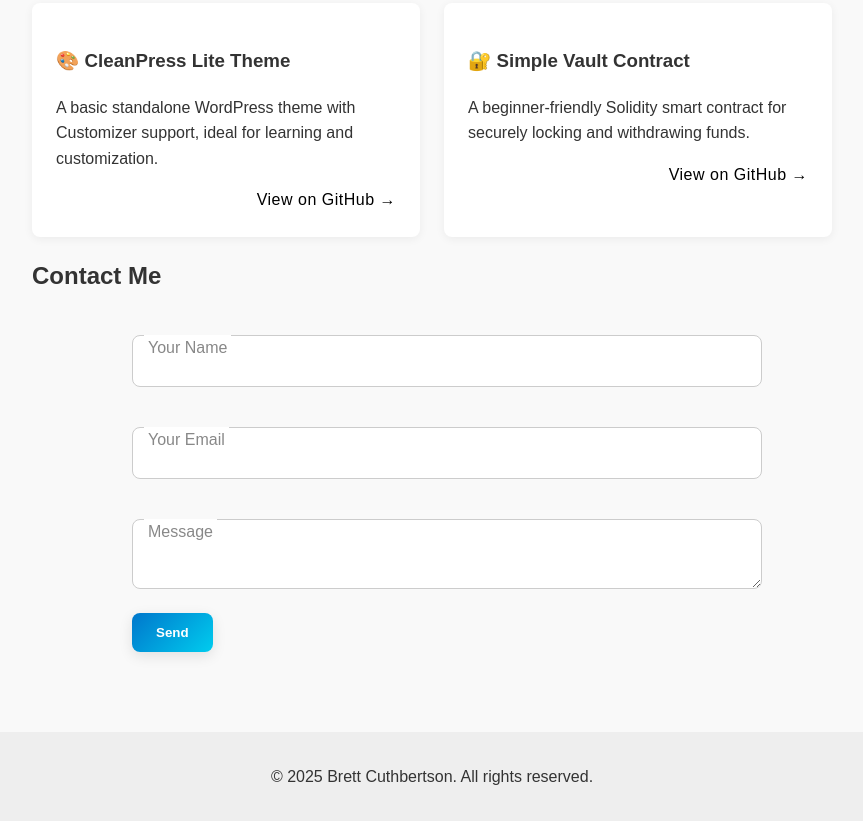
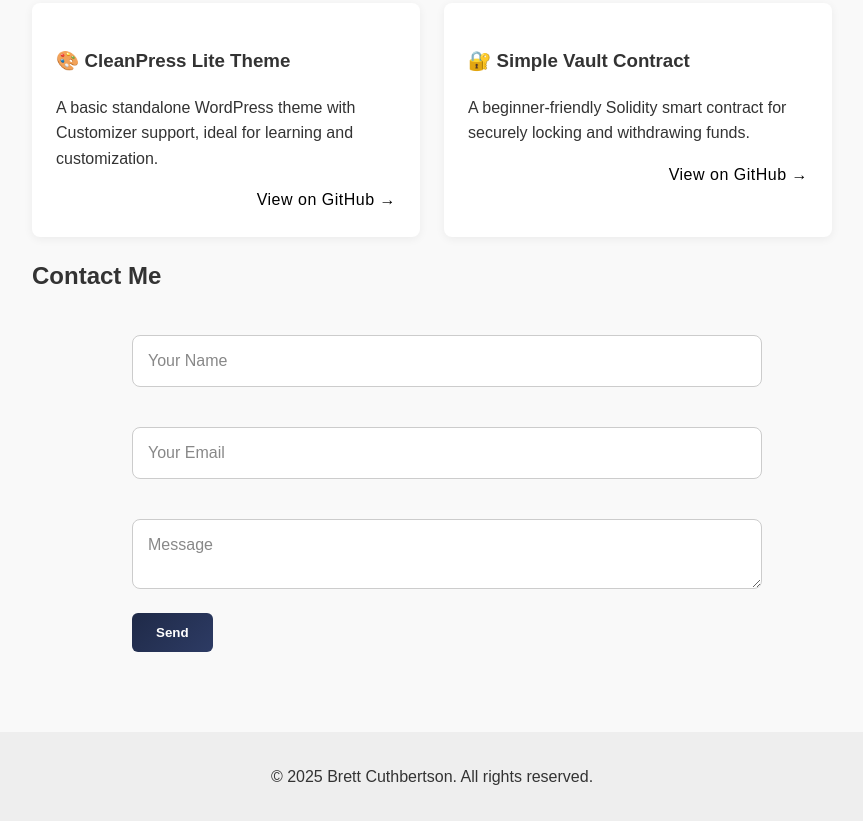
Before and after one commit to physicsisrelativelycool/physicsisrelativelycool.github.io, a plain HTML site: page index.html in a window 1280 px wide. Shown: the part 1164-1985 px from the top of the page, without its empty margins (208-1071 px from the left). Drawn offline with Linux system fonts and the light colour scheme.

Commit message:
Update style.css: Submit button updated

```diff
--- a/style.css
+++ b/style.css
@@ -107,7 +107,7 @@ form button:hover {
 
 .form-group label {
   position: absolute;
-  top: 1rem;
+  top: 1.8rem;
   left: 0.75rem;
   color: #888;
   background: #fff;
@@ -120,27 +120,26 @@ form button:hover {
 .form-group input:not(:placeholder-shown) + label,
 .form-group textarea:focus + label,
 .form-group textarea:not(:placeholder-shown) + label {
-  top: -0.6rem;
+  top: 0.5rem;
   left: 0.5rem;
   font-size: 0.75rem;
   color: #2c3e50;
 }
 form button {
-  background: linear-gradient(135deg, #0077cc, #00ccee);
+  background: linear-gradient(135deg, #1f2a48, #2d3b64);
   color: white;
+  border: none;
+  padding: 0.75rem 1.5rem;
+  border-radius: 6px;
   font-weight: bold;
-  padding: 0.75rem 1.5rem;
-  margin-top: 1rem;
-  border: none;
-  border-radius: 8px;
   cursor: pointer;
-  box-shadow: 0 4px 14px rgba(0, 0, 0, 0.1);
-  transition: background 0.3s ease, transform 0.2s ease;
+  transition: background 0.3s ease;
 }
 
 form button:hover {
-  background: linear-gradient(135deg, #0066bb, #00bbdd);
-  transform: translateY(-2px);
+  background: linear-gradient(135deg, #2d3b64, #1f2a48);
+  transform: translateY(-1px);
+  box-shadow: 0 4px 6px rgba(0, 0, 0, 0.15);
 }
 .repo-card:hover {
   box-shadow: 0 6px 24px rgba(0, 153, 255, 0.15);
```
